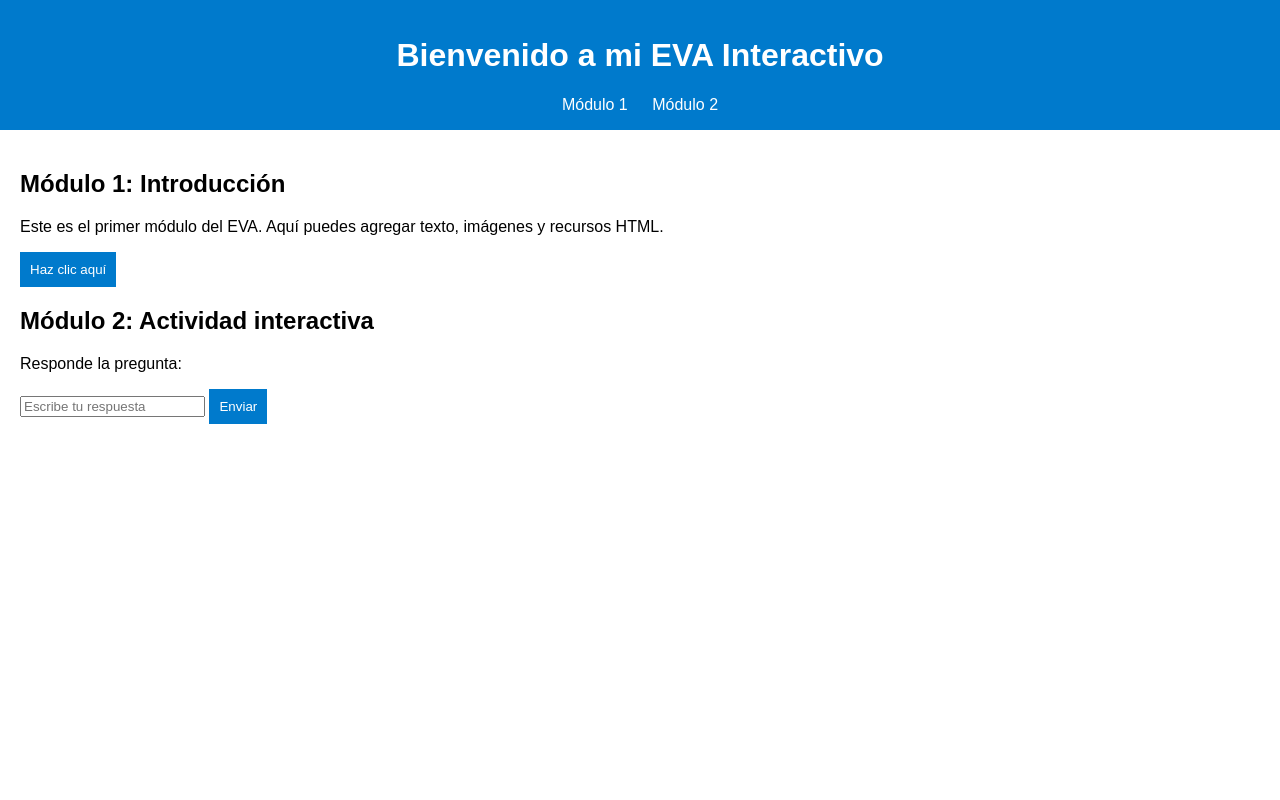
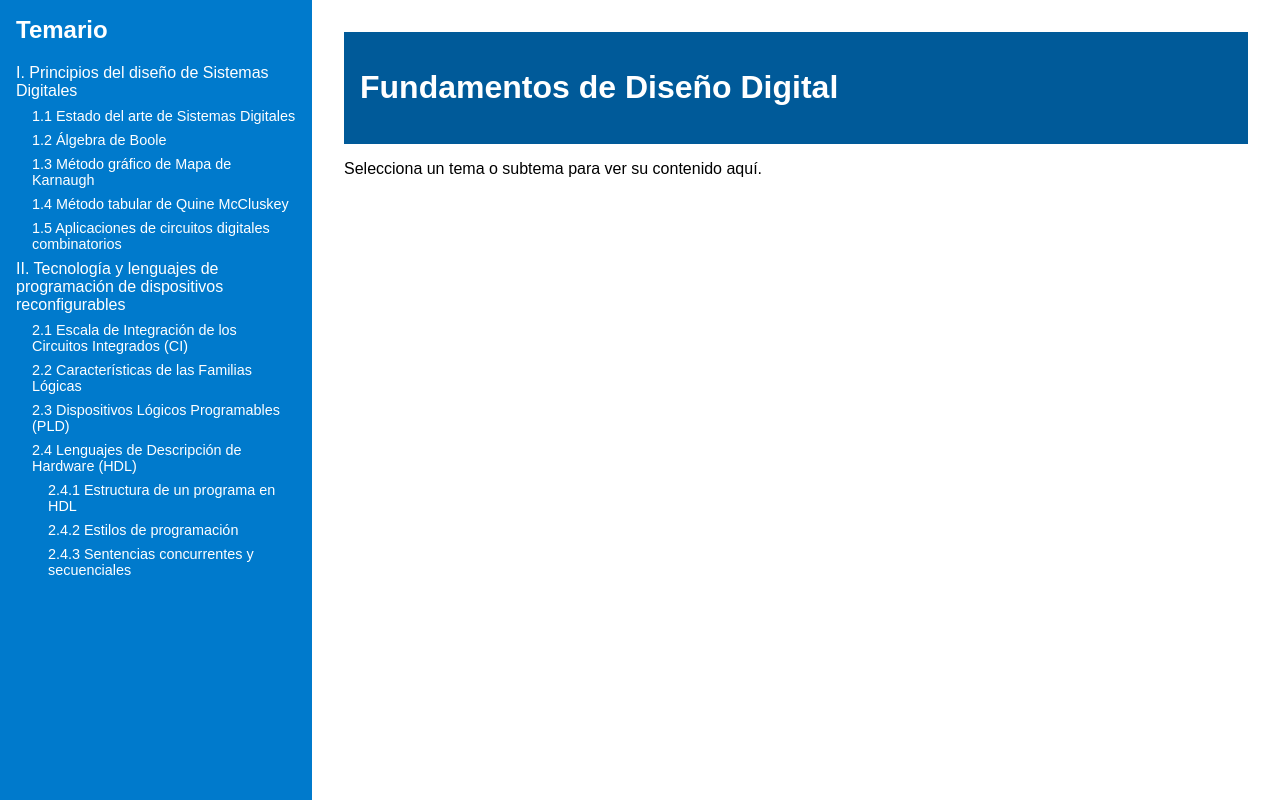
Before and after one commit to atestaprof/eva-interactivo, a plain HTML site: page index.html in a window 1280 px wide. Drawn offline with Linux system fonts and the light colour scheme.

Commit message:
Actualización de index con los cambios más recientes

```diff
--- a/index.html
+++ b/index.html
@@ -1,36 +1,123 @@
 <!DOCTYPE html>
 <html lang="es">
 <head>
-    <meta charset="UTF-8">
-    <meta name="viewport" content="width=device-width, initial-scale=1.0">
-    <title>EVA Interactivo</title>
-    <link rel="stylesheet" href="style.css">
+<meta charset="UTF-8" />
+<meta name="viewport" content="width=device-width, initial-scale=1" />
+<title>EVA - Fundamentos de Diseño Digital</title>
+<style>
+  body {
+    margin: 0;
+    font-family: Arial, sans-serif;
+    display: flex;
+    height: 100vh;
+  }
+  nav {
+    width: 280px;
+    background-color: #007acc;
+    color: white;
+    overflow-y: auto;
+    padding: 1rem;
+  }
+  nav h2 {
+    margin-top: 0;
+  }
+  nav ul {
+    list-style: none;
+    padding-left: 0;
+  }
+  nav li {
+    margin: 0.5rem 0;
+    cursor: pointer;
+  }
+  nav li:hover {
+    text-decoration: underline;
+  }
+  nav .subtema {
+    margin-left: 1rem;
+    font-size: 0.9rem;
+    cursor: pointer;
+  }
+  main {
+    flex-grow: 1;
+    padding: 2rem;
+    overflow-y: auto;
+  }
+  header {
+    background-color: #005a99;
+    color: white;
+    padding: 1rem;
+    margin-bottom: 1rem;
+  }
+</style>
 </head>
 <body>
-    <header>
-        <h1>Bienvenido a mi EVA Interactivo</h1>
-        <nav>
-            <a href="#modulo1">Módulo 1</a>
-            <a href="#modulo2">Módulo 2</a>
-        </nav>
-    </header>
 
-    <main>
-        <section id="modulo1">
-            <h2>Módulo 1: Introducción</h2>
-            <p>Este es el primer módulo del EVA. Aquí puedes agregar texto, imágenes y recursos HTML.</p>
-            <button onclick="alert('¡Has interactuado con el módulo 1!')">Haz clic aquí</button>
-        </section>
+<nav>
+  <h2>Temario</h2>
+  <ul>
+    <li onclick="cargarContenido('tema1')">I. Principios del diseño de Sistemas Digitales
+      <ul>
+        <li class="subtema" onclick="event.stopPropagation(); cargarContenido('tema1_1')">1.1 Estado del arte de Sistemas Digitales</li>
+        <li class="subtema" onclick="event.stopPropagation(); cargarContenido('tema1_2')">1.2 Álgebra de Boole</li>
+        <li class="subtema" onclick="event.stopPropagation(); cargarContenido('tema1_3')">1.3 Método gráfico de Mapa de Karnaugh</li>
+        <li class="subtema" onclick="event.stopPropagation(); cargarContenido('tema1_4')">1.4 Método tabular de Quine McCluskey</li>
+        <li class="subtema" onclick="event.stopPropagation(); cargarContenido('tema1_5')">1.5 Aplicaciones de circuitos digitales combinatorios</li>
+      </ul>
+    </li>
+    <li onclick="cargarContenido('tema2')">II. Tecnología y lenguajes de programación de dispositivos reconfigurables
+      <ul>
+        <li class="subtema" onclick="event.stopPropagation(); cargarContenido('tema2_1')">2.1 Escala de Integración de los Circuitos Integrados (CI)</li>
+        <li class="subtema" onclick="event.stopPropagation(); cargarContenido('tema2_2')">2.2 Características de las Familias Lógicas</li>
+        <li class="subtema" onclick="event.stopPropagation(); cargarContenido('tema2_3')">2.3 Dispositivos Lógicos Programables (PLD)</li>
+        <li class="subtema" onclick="event.stopPropagation(); cargarContenido('tema2_4')">2.4 Lenguajes de Descripción de Hardware (HDL)
+          <ul>
+            <li class="subtema" onclick="event.stopPropagation(); cargarContenido('tema2_4_1')">2.4.1 Estructura de un programa en HDL</li>
+            <li class="subtema" onclick="event.stopPropagation(); cargarContenido('tema2_4_2')">2.4.2 Estilos de programación</li>
+            <li class="subtema" onclick="event.stopPropagation(); cargarContenido('tema2_4_3')">2.4.3 Sentencias concurrentes y secuenciales</li>
+          </ul>
+        </li>
+      </ul>
+    </li>
+    <!-- Puedes continuar agregando los demás temas aquí -->
+  </ul>
+</nav>
 
-        <section id="modulo2">
-            <h2>Módulo 2: Actividad interactiva</h2>
-            <p>Responde la pregunta:</p>
-            <input type="text" id="respuesta" placeholder="Escribe tu respuesta">
-            <button onclick="verificar()">Enviar</button>
-            <p id="resultado"></p>
-        </section>
-    </main>
+<main>
+  <header><h1>Fundamentos de Diseño Digital</h1></header>
+  <div id="contenido">
+    <p>Selecciona un tema o subtema para ver su contenido aquí.</p>
+  </div>
+</main>
 
-    <script src="script.js"></script>
+<script>
+  // Objeto con contenido de cada tema y subtema (puedes ir agregando contenido poco a poco)
+  const contenidos = {
+    tema1: "<h2>I. Principios del diseño de Sistemas Digitales</h2><p>Introducción general al diseño de sistemas digitales...</p>",
+    tema1_1: "<h3>1.1 Estado del arte de Sistemas Digitales</h3><p>Contenido del estado del arte...</p>",
+    tema1_2: "<h3>1.2 Álgebra de Boole</h3><p>Explicación del álgebra de Boole, reglas y ejemplos.</p>",
+    tema1_3: "<h3>1.3 Método gráfico de Mapa de Karnaugh</h3><p>Cómo simplificar funciones booleanas con mapas de Karnaugh.</p>",
+    tema1_4: "<h3>1.4 Método tabular de Quine McCluskey</h3><p>Procedimiento tabular para simplificación.</p>",
+    tema1_5: "<h3>1.5 Aplicaciones de circuitos digitales combinatorios</h3><p>Ejemplos y aplicaciones típicas.</p>",
+    tema2: "<h2>II. Tecnología y lenguajes de programación de dispositivos reconfigurables</h2><p>Introducción a tecnologías y lenguajes.</p>",
+    tema2_1: "<h3>2.1 Escala de Integración de los Circuitos Integrados (CI)</h3><p>Descripción de las escalas de integración.</p>",
+    tema2_2: "<h3>2.2 Características de las Familias Lógicas</h3><p>Descripción y características.</p>",
+    tema2_3: "<h3>2.3 Dispositivos Lógicos Programables (PLD)</h3><p>Tipos y usos de PLD.</p>",
+    tema2_4: "<h3>2.4 Lenguajes de Descripción de Hardware (HDL)</h3><p>Visión general de los HDL.</p>",
+    tema2_4_1: "<h4>2.4.1 Estructura de un programa en HDL</h4><p>Componentes y estructura típica.</p>",
+    tema2_4_2: "<h4>2.4.2 Estilos de programación</h4><p>Diferentes estilos y su uso.</p>",
+    tema2_4_3: "<h4>2.4.3 Sentencias concurrentes y secuenciales</h4><p>Conceptos y ejemplos.</p>",
+  };
+
+  // Función que carga el contenido al hacer clic en el menú
+  function cargarContenido(clave) {
+    const areaContenido = document.getElementById("contenido");
+    if (contenidos[clave]) {
+      areaContenido.innerHTML = contenidos[clave];
+    } else {
+      areaContenido.innerHTML = "<p>Contenido en desarrollo para este tema.</p>";
+    }
+  }
+</script>
+
 </body>
 </html>
```
